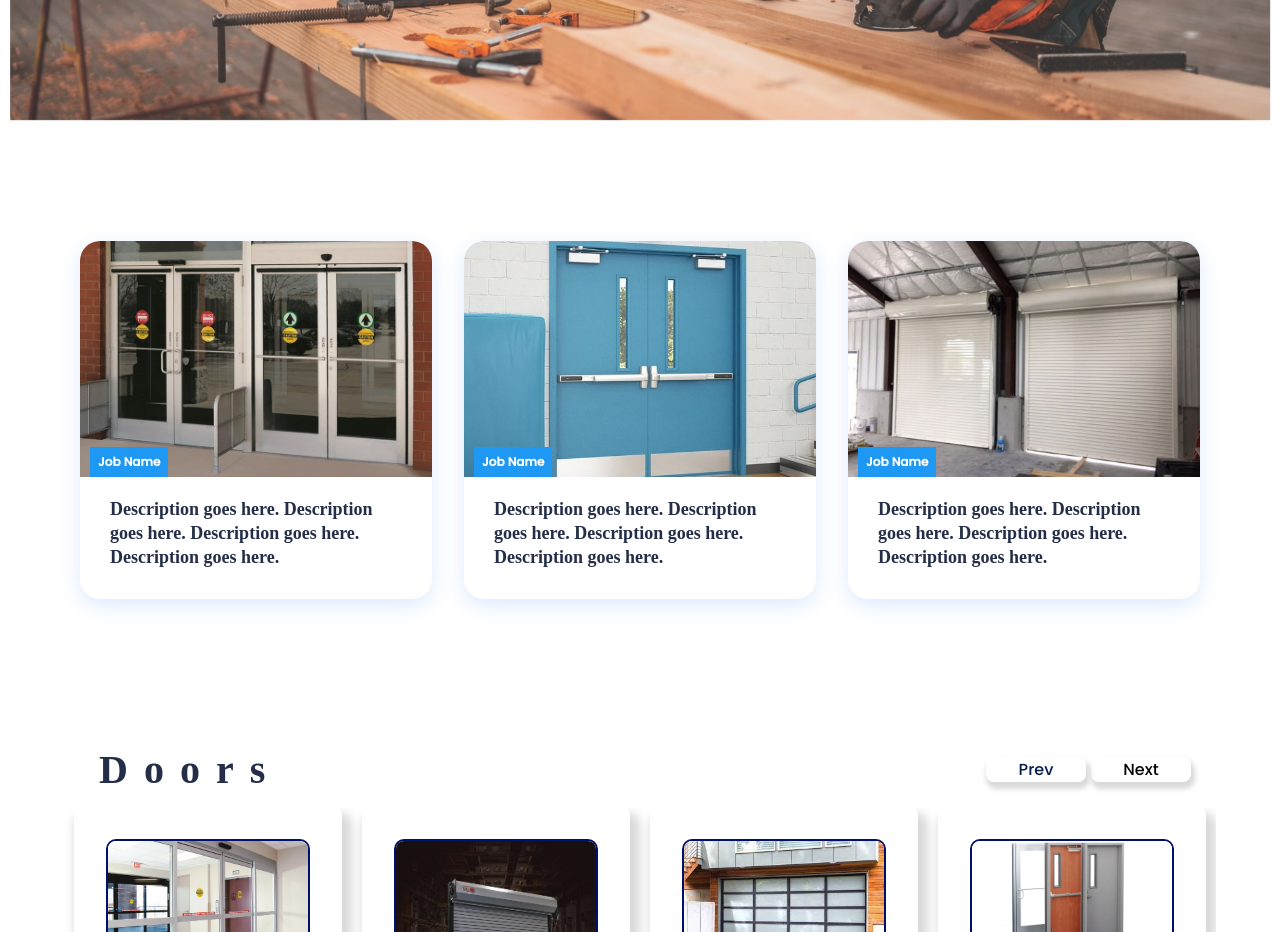
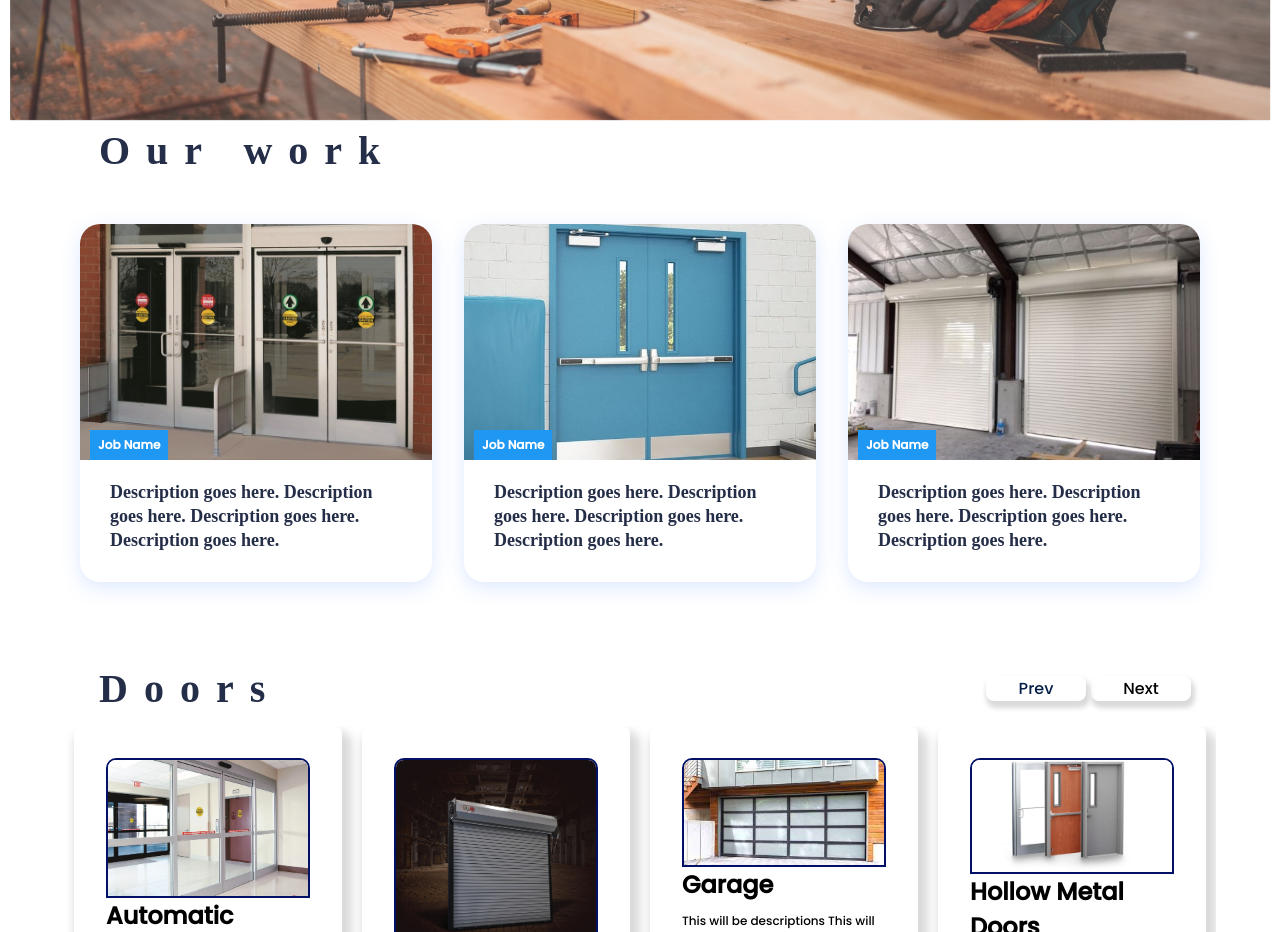
Before and after one commit to enakagawa21/vocal, a React (Create React App) app: page / in a window 1280 px wide. Shown: the part 540-1472 px from the top of the page. Built offline with nearby package versions, Linux system fonts and the light colour scheme; a web font is replaced by a local one.

Commit message:
added our work title

```diff
--- a/src/components/cards/CardDisplay.css
+++ b/src/components/cards/CardDisplay.css
@@ -1,9 +1,15 @@
 .cards {
-	padding: 4rem;
+	padding: 0 4rem;
 	background: #fff;
 	background: transparent;
 }
+.card-header{
+	display: flex;
+	align-items: flex-start;
+	width:100%;
+	padding-left:35px;
 
+}
 .cards__container {
 	display: flex;
 	flex-flow: column;
--- a/src/components/cards/CardDisplay.js
+++ b/src/components/cards/CardDisplay.js
@@ -5,8 +5,12 @@ import CardItem from './CardItem';
 function Cards() {
   return (
     <div className='cards' id='about'>
+
       <div className='cards__container'>
-        <div className='cards__wrapper'>
+        <div className='card-header'>
+          <h2>Our work</h2>
+          </div>
+          <div className='cards__wrapper'>
           <ul className='cards__items'>
 
             <CardItem
```
